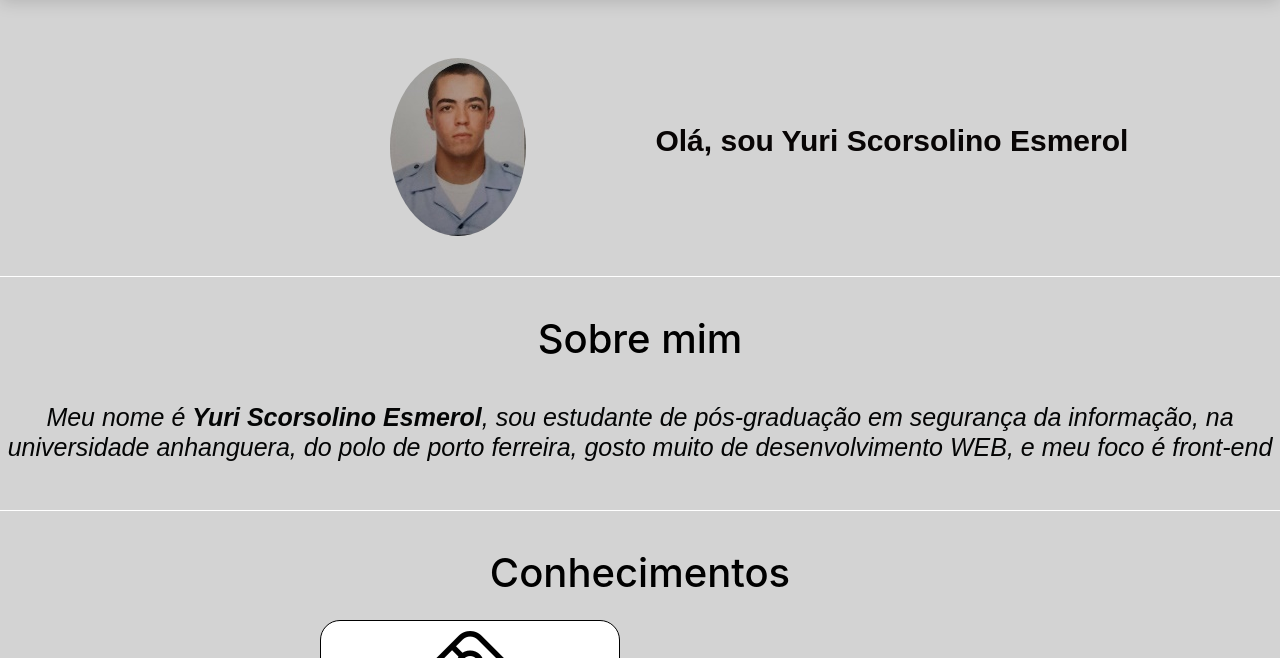
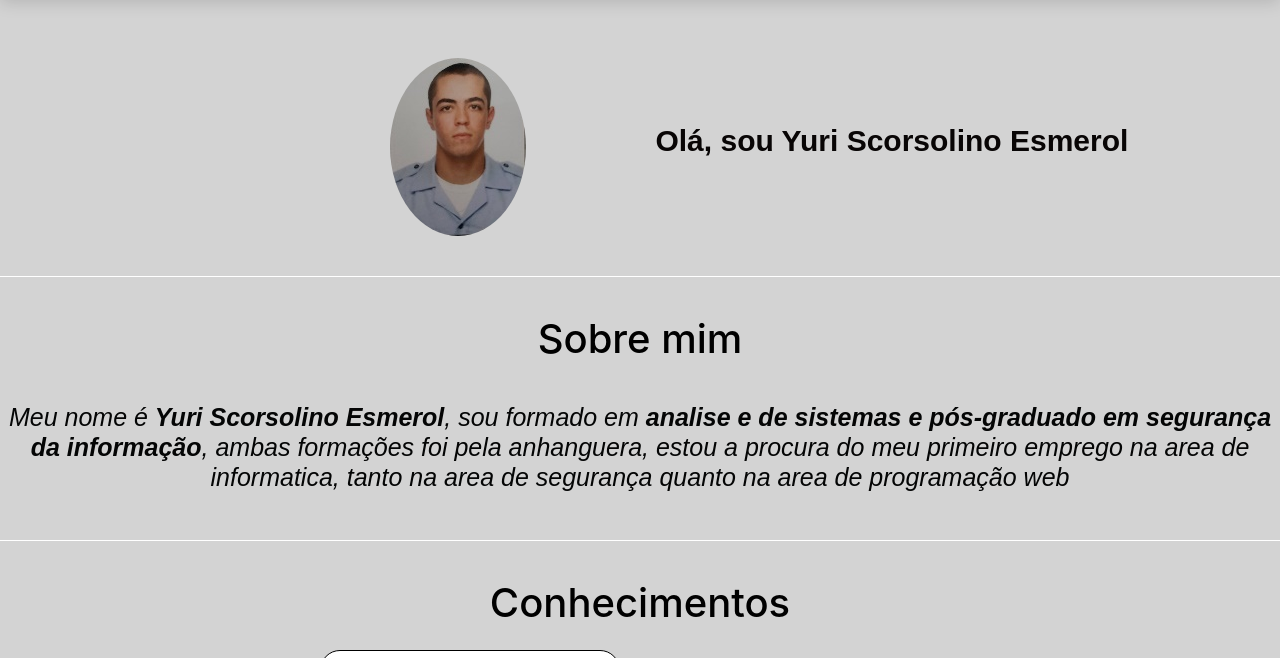
Before and after one commit to YuriScorsolino/portfolio.github.io, a plain HTML site: page index.html in a window 1280 px wide. Shown: the part 70-728 px from the top of the page. Drawn offline with nearby package versions, Linux system fonts and the light colour scheme; a web font is replaced by a local one.

Commit message:
atualizações pertinente
adicionar diploma da pós e ajustar alguns links

```diff
--- a/index.html
+++ b/index.html
@@ -64,8 +64,9 @@
 <!--sobre mim inicio-->
 <h1 class="text-center">Sobre mim</h1>
 <h1 id="sobremim" class="text-center">
-<i>Meu nome é <strong> Yuri Scorsolino Esmerol</strong>, sou estudante de pós-graduação em segurança da informação, na universidade anhanguera, do polo de porto ferreira,
- gosto muito de desenvolvimento WEB, e meu foco é front-end
+<i>Meu nome é <strong> Yuri Scorsolino Esmerol</strong>, sou formado em  <strong>analise e de
+  sistemas e pós-graduado em segurança da informação</strong>, ambas formações foi pela anhanguera, estou a procura
+  do meu primeiro emprego na area de informatica, tanto na area de segurança quanto na area de programação web
 </i></h1><!--sobre mim final-->
 <br>
 <hr>
```
Also changed, not shown: certificados.html (+5 -1 lines), img/teste1.jpg (added), imgcertificados/diploma.png (added), 1 other file.
